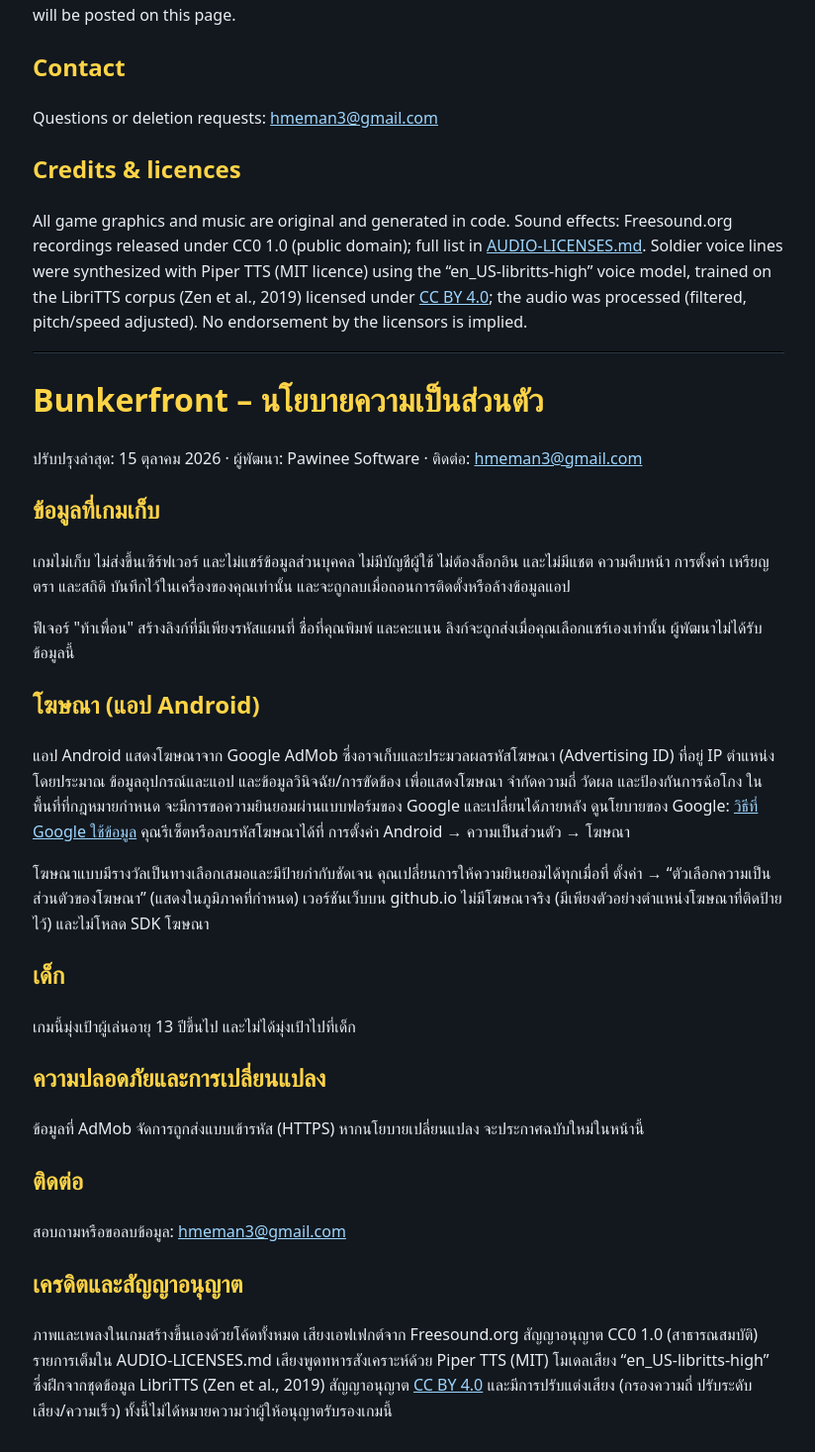
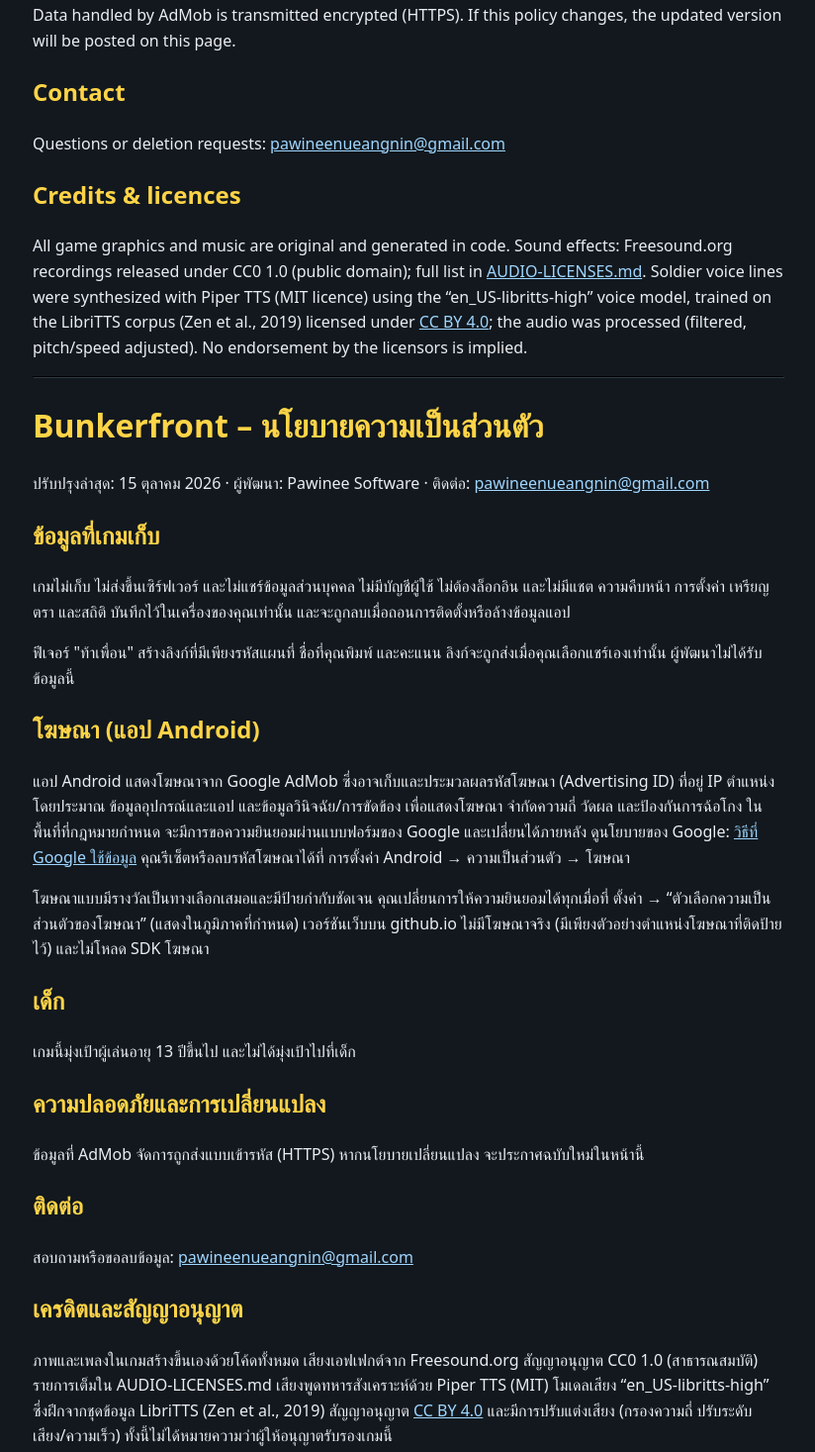
Before and after one commit to pawineenueangnin-oss/sandbag-siege, a plain HTML site: page privacy.html in a window 1280 px wide. Shown: the part 958-2425 px from the top of the page at 99% size, without its empty margins (227-1051 px from the left). Drawn offline with Linux system fonts and the light colour scheme.

Commit message:
privacy: contact email pawineenueangnin@gmail.com

```diff
--- a/privacy.html
+++ b/privacy.html
@@ -3,7 +3,7 @@
 <style>body{font-family:system-ui,sans-serif;max-width:760px;margin:0 auto;padding:20px;line-height:1.6;background:#12181e;color:#e8eef3}h1,h2{color:#ffd447}a{color:#9fd6ff}hr{border-color:#2e3a46}</style></head><body>
 <p><a href="#en">English</a> · <a href="#th">ภาษาไทย</a> · <a href="index.html">← Game / เกม</a></p>
 <h1 id="en">Bunkerfront – Privacy Policy</h1>
-<p>Last updated: 16 October 2026 (v32) · Developer: Pawinee Software · Contact: <a href="mailto:hmeman3@gmail.com">hmeman3@gmail.com</a></p>
+<p>Last updated: 16 October 2026 (v32) · Developer: Pawinee Software · Contact: <a href="mailto:pawineenueangnin@gmail.com">pawineenueangnin@gmail.com</a></p>
 <h2>Data the game collects</h2>
 <p>Bunkerfront does not collect, store on any server, or share personal information. There are no accounts, no sign-in, and no chat. Your progress, settings, medals, and statistics are saved only on your device (local storage) and are deleted when you uninstall the app or clear its data.</p>
 <p>The "Challenge a friend" feature creates a link that contains only a map seed, the name you type, and your score. It is shared only when you choose to share it; the developer does not receive it.</p>
@@ -15,12 +15,12 @@
 <h2>Security and changes</h2>
 <p>Data handled by AdMob is transmitted encrypted (HTTPS). If this policy changes, the updated version will be posted on this page.</p>
 <h2>Contact</h2>
-<p>Questions or deletion requests: <a href="mailto:hmeman3@gmail.com">hmeman3@gmail.com</a></p>
+<p>Questions or deletion requests: <a href="mailto:pawineenueangnin@gmail.com">pawineenueangnin@gmail.com</a></p>
 <h2>Credits &amp; licences</h2>
 <p>All game graphics and music are original and generated in code. Sound effects: Freesound.org recordings released under CC0 1.0 (public domain); full list in <a href="https://pawineenueangnin-oss.github.io/sandbag-siege/AUDIO-LICENSES.md">AUDIO-LICENSES.md</a>. Soldier voice lines were synthesized with Piper TTS (MIT licence) using the “en_US-libritts-high” voice model, trained on the LibriTTS corpus (Zen et al., 2019) licensed under <a href="https://creativecommons.org/licenses/by/4.0/">CC BY 4.0</a>; the audio was processed (filtered, pitch/speed adjusted). No endorsement by the licensors is implied.</p>
 <hr>
 <h1 id="th">Bunkerfront – นโยบายความเป็นส่วนตัว</h1>
-<p>ปรับปรุงล่าสุด: 15 ตุลาคม 2026 · ผู้พัฒนา: Pawinee Software · ติดต่อ: <a href="mailto:hmeman3@gmail.com">hmeman3@gmail.com</a></p>
+<p>ปรับปรุงล่าสุด: 15 ตุลาคม 2026 · ผู้พัฒนา: Pawinee Software · ติดต่อ: <a href="mailto:pawineenueangnin@gmail.com">pawineenueangnin@gmail.com</a></p>
 <h2>ข้อมูลที่เกมเก็บ</h2>
 <p>เกมไม่เก็บ ไม่ส่งขึ้นเซิร์ฟเวอร์ และไม่แชร์ข้อมูลส่วนบุคคล ไม่มีบัญชีผู้ใช้ ไม่ต้องล็อกอิน และไม่มีแชต ความคืบหน้า การตั้งค่า เหรียญตรา และสถิติ บันทึกไว้ในเครื่องของคุณเท่านั้น และจะถูกลบเมื่อถอนการติดตั้งหรือล้างข้อมูลแอป</p>
 <p>ฟีเจอร์ "ท้าเพื่อน" สร้างลิงก์ที่มีเพียงรหัสแผนที่ ชื่อที่คุณพิมพ์ และคะแนน ลิงก์จะถูกส่งเมื่อคุณเลือกแชร์เองเท่านั้น ผู้พัฒนาไม่ได้รับข้อมูลนี้</p>
@@ -29,6 +29,6 @@
 <p>โฆษณาแบบมีรางวัลเป็นทางเลือกเสมอและมีป้ายกำกับชัดเจน คุณเปลี่ยนการให้ความยินยอมได้ทุกเมื่อที่ ตั้งค่า → “ตัวเลือกความเป็นส่วนตัวของโฆษณา” (แสดงในภูมิภาคที่กำหนด) เวอร์ชันเว็บบน github.io ไม่มีโฆษณาจริง (มีเพียงตัวอย่างตำแหน่งโฆษณาที่ติดป้ายไว้) และไม่โหลด SDK โฆษณา</p>
 <h2>เด็ก</h2><p>เกมนี้มุ่งเป้าผู้เล่นอายุ 13 ปีขึ้นไป และไม่ได้มุ่งเป้าไปที่เด็ก</p>
 <h2>ความปลอดภัยและการเปลี่ยนแปลง</h2><p>ข้อมูลที่ AdMob จัดการถูกส่งแบบเข้ารหัส (HTTPS) หากนโยบายเปลี่ยนแปลง จะประกาศฉบับใหม่ในหน้านี้</p>
-<h2>ติดต่อ</h2><p>สอบถามหรือขอลบข้อมูล: <a href="mailto:hmeman3@gmail.com">hmeman3@gmail.com</a></p>
+<h2>ติดต่อ</h2><p>สอบถามหรือขอลบข้อมูล: <a href="mailto:pawineenueangnin@gmail.com">pawineenueangnin@gmail.com</a></p>
 <h2>เครดิตและสัญญาอนุญาต</h2><p>ภาพและเพลงในเกมสร้างขึ้นเองด้วยโค้ดทั้งหมด เสียงเอฟเฟกต์จาก Freesound.org สัญญาอนุญาต CC0 1.0 (สาธารณสมบัติ) รายการเต็มใน AUDIO-LICENSES.md เสียงพูดทหารสังเคราะห์ด้วย Piper TTS (MIT) โมเดลเสียง “en_US-libritts-high” ซึ่งฝึกจากชุดข้อมูล LibriTTS (Zen et al., 2019) สัญญาอนุญาต <a href="https://creativecommons.org/licenses/by/4.0/">CC BY 4.0</a> และมีการปรับแต่งเสียง (กรองความถี่ ปรับระดับเสียง/ความเร็ว) ทั้งนี้ไม่ได้หมายความว่าผู้ให้อนุญาตรับรองเกมนี้</p>
 </body></html>
```
